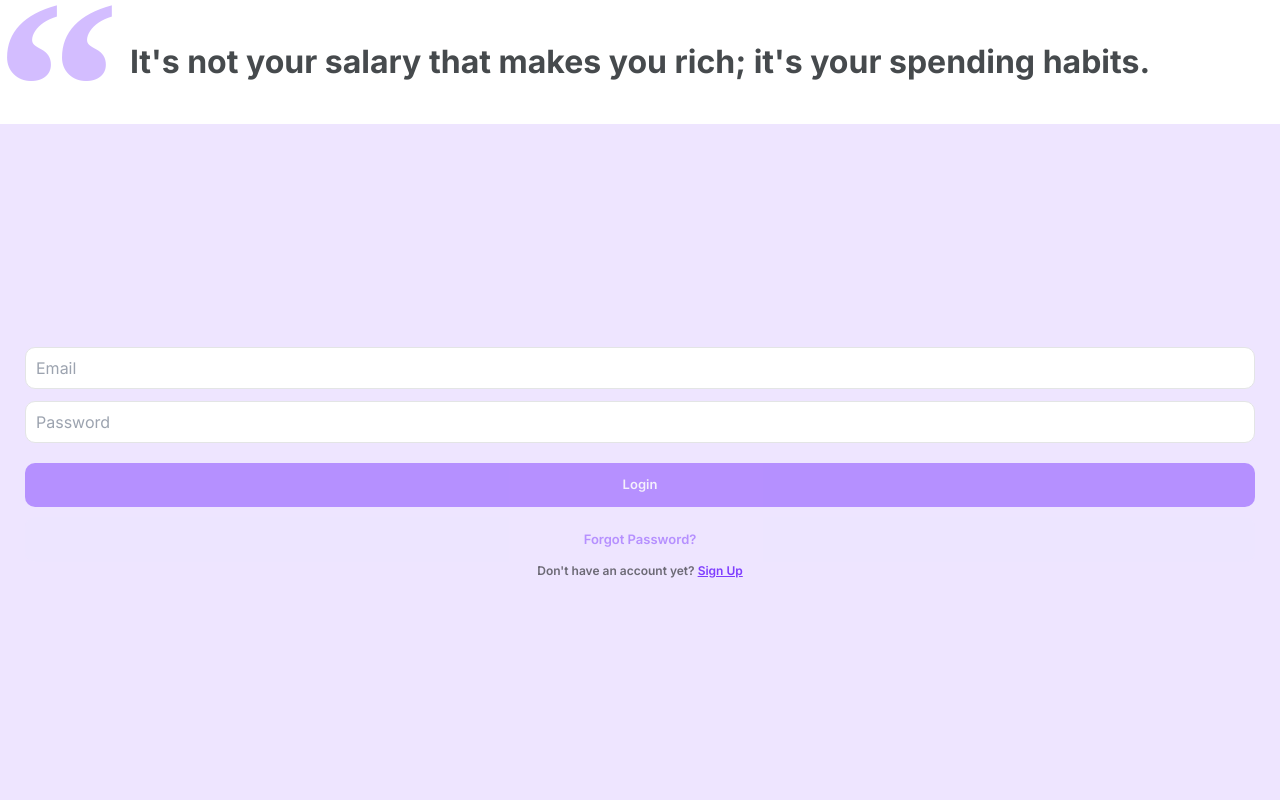
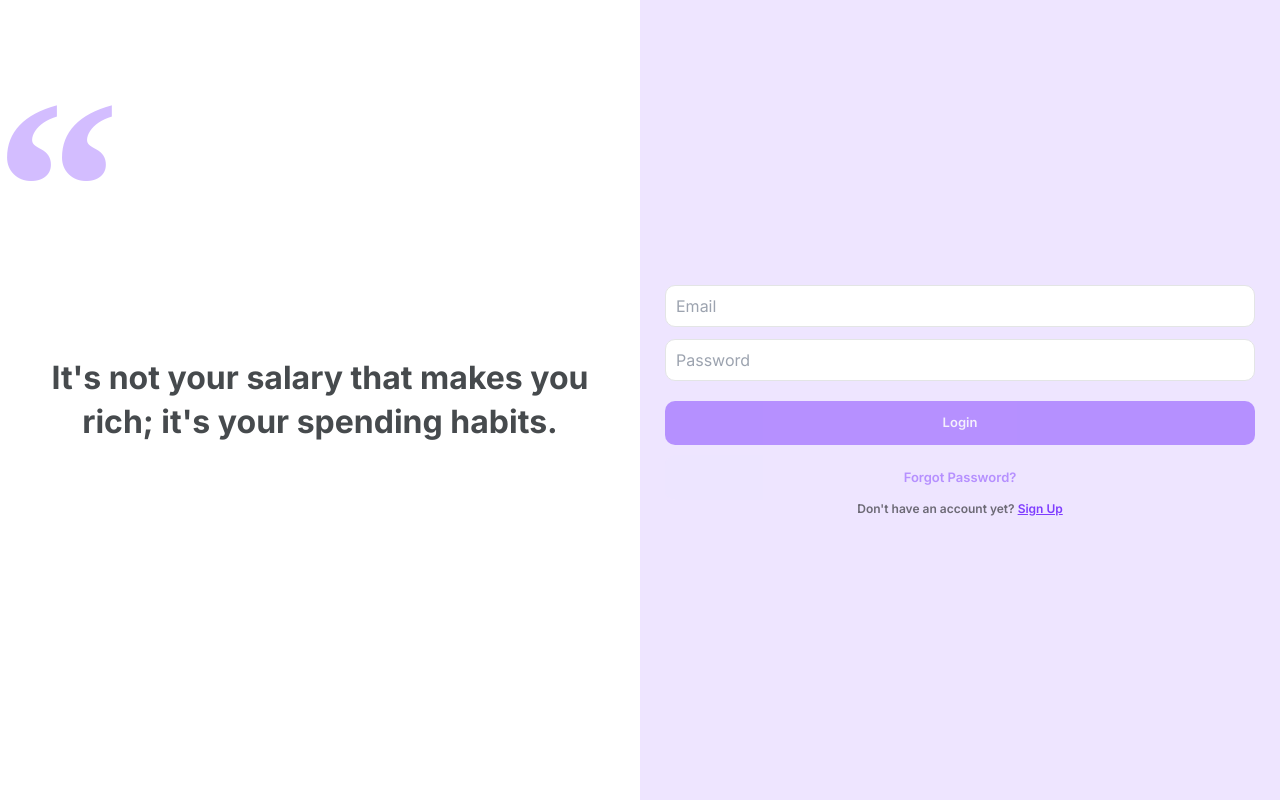
Before and after one commit to gahlot1999/01-expense-v2, a React (Vite) app: page /login in a window 1280 px wide. Built offline with nearby package versions, Linux system fonts and the light colour scheme; no server answers.

Commit message:
initial commit for responsive design

```diff
--- a/src/components/Quote.jsx
+++ b/src/components/Quote.jsx
@@ -1,6 +1,6 @@
 function Quote({ quote }) {
   return (
-    <div className='before:content-[open-quote] before:font-serif before:font-black before:absolute before:top-[-10rem] before:left-[-0.5rem] before:z-[-1] before:text-[25rem] before:text-violet-40'>
+    <div className='grid place-items-center relative isolate before:content-[open-quote] before:font-serif before:font-black before:absolute before:top-[-10rem] lg:before:top-[0rem] before:left-[-0.5rem] before:z-[-1] before:text-[25rem] before:text-violet-40'>
       <p
         className={`leading-snug text-center p-16 font-bold text-dark-50 ${
           quote?.length > 80 ? 'text-title-md' : 'text-title-lg'
--- a/src/features/auth/signin/Login.jsx
+++ b/src/features/auth/signin/Login.jsx
@@ -84,10 +84,10 @@ function Login() {
   }, [isAuthenticated, navigate]);
 
   return (
-    <div className='h-screen flex flex-col'>
+    <div className='h-screen grid grid-rows-[min-content_1fr] lg:grid-cols-2 lg:grid-rows-1'>
       <Quote quote={moneyQuotes[randomQuoteIndex]} />
-      <div className='flex-1 bg-violet-20 grid content-center p-10 text-center'>
-        <form className='space-y-4 w-full' onSubmit={handleSubmit(handleLogin)}>
+      <div className='bg-violet-20 grid content-center p-10 text-center'>
+        <form className='space-y-4' onSubmit={handleSubmit(handleLogin)}>
           <Input
             placeholder='Email'
             type='email'
```
